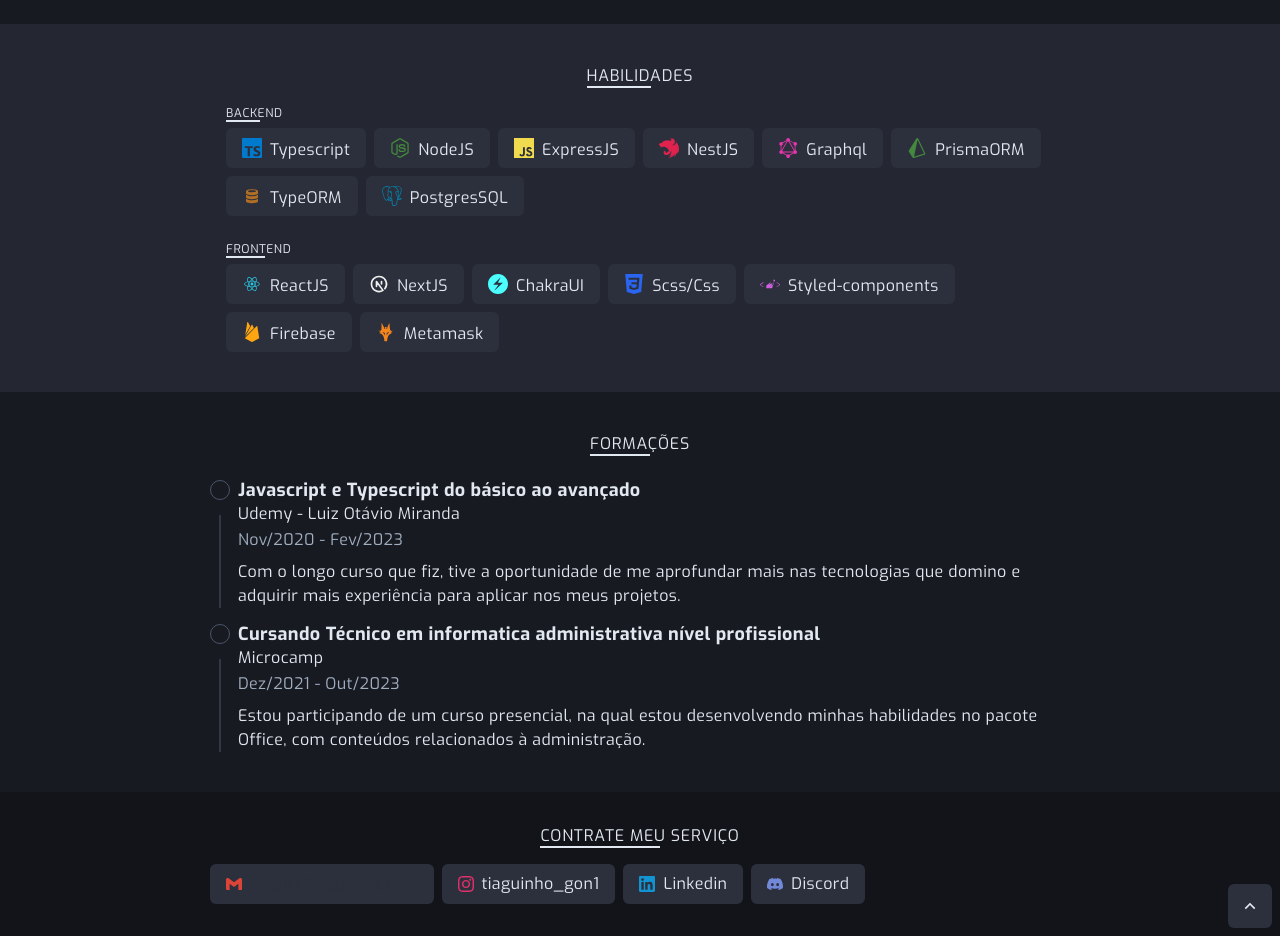
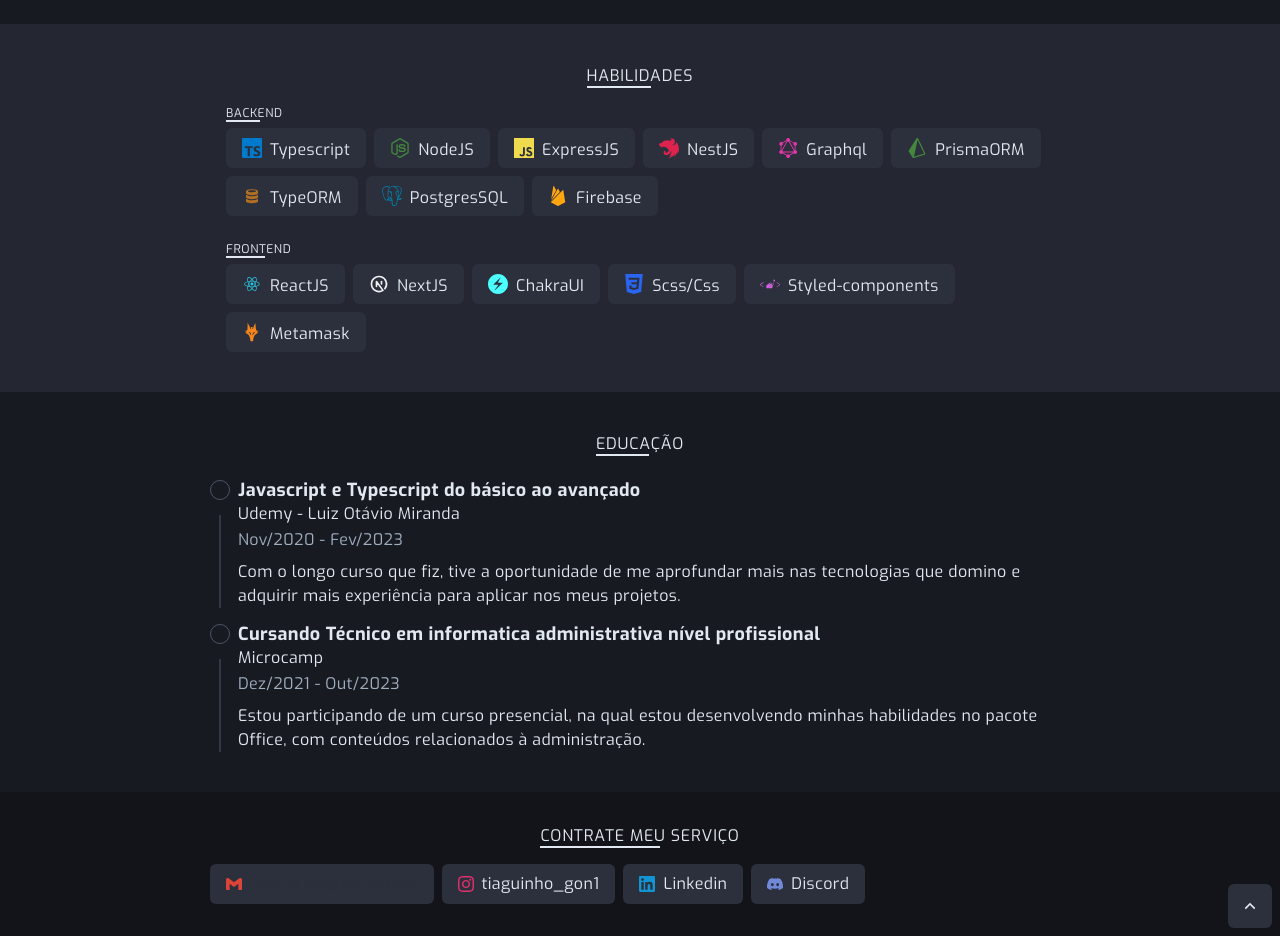
Before and after one commit to Tiaguin061/me-porfolio, a Next.js app: page / in a window 1280 px wide. Shown: the part 1420-2356 px from the top of the page. Built offline with nearby package versions, Linux system fonts and the light colour scheme.

Commit message:
refactor: Using skills elements and changed topic title

```diff
--- a/src/modules/Home/components/FormationsListSection/index.tsx
+++ b/src/modules/Home/components/FormationsListSection/index.tsx
@@ -23,7 +23,7 @@ export function FormationsListSection() {
           my="0"
           maxW={860}
         >
-          <SectionTitle>Formações</SectionTitle>
+          <SectionTitle>Educação</SectionTitle>
 
           <Flex mt={6} justifyContent="flex-start" w="100%">
             <Flex
--- a/src/modules/Home/components/SkillsSection/BackendSkills.tsx
+++ b/src/modules/Home/components/SkillsSection/BackendSkills.tsx
@@ -1,18 +1,8 @@
 import { Box, Flex } from "@chakra-ui/react";
 
-import {
-  SiJavascript,
-  SiTypescript,
-  SiNestjs,
-  SiPrisma,
-  SiPostgresql,
-} from "react-icons/si";
-import { GrGraphQl } from "react-icons/gr";
-import { DiDatabase } from "react-icons/di";
-import { FaNodeJs } from "react-icons/fa";
+import { backend } from "@/utils/skillsElements";
 
 import { SectionTitle } from "@/components/SectionTitle";
-import { Skill } from "@/components/Skill";
 
 export function BackendSkills() {
   return (
@@ -22,36 +12,15 @@ export function BackendSkills() {
       </SectionTitle>
 
       <Box display="flex" flexWrap="wrap" gap={2}>
-        <Skill
-          icon={<SiTypescript color="#007acc" size={20} />}
-          title="Typescript"
-        />
-
-        <Skill icon={<FaNodeJs color="#44883e" size={20} />} title="NodeJS" />
-
-        <Skill
-          icon={<SiJavascript color="#F0DB4F" size={20} />}
-          title="ExpressJS"
-        />
-
-        <Skill icon={<SiNestjs color="#E0234E" size={20} />} title="NestJS" />
-
-        <Skill icon={<GrGraphQl color="#e535ab" size={20} />} title="Graphql" />
-
-        <Skill
-          icon={<SiPrisma color="#44883e" size={20} />}
-          title="PrismaORM"
-        />
-
-        <Skill
-          icon={<DiDatabase color="#b16e25" size={20} />}
-          title="TypeORM"
-        />
-
-        <Skill
-          icon={<SiPostgresql color="#008bb9" size={20} />}
-          title="PostgresSQL"
-        />
+        {backend.typescript}
+        {backend.nodejs}
+        {backend.expressjs}
+        {backend.nestjs}
+        {backend.graphql}
+        {backend.prismaorm}
+        {backend.typeorm}
+        {backend.postgressql}
+        {backend.firebase}
       </Box>
     </Flex>
   );
--- a/src/modules/Home/components/SkillsSection/FrontendSkills.tsx
+++ b/src/modules/Home/components/SkillsSection/FrontendSkills.tsx
@@ -1,17 +1,8 @@
 import { Box, Flex } from "@chakra-ui/react";
 
-import {
-  SiChakraui,
-  SiCss3,
-  SiStyledcomponents,
-  SiFirebase,
-} from "react-icons/si";
-import { DiReact } from "react-icons/di";
-import { TbBrandNextjs } from "react-icons/tb";
-import { GiFoxHead } from "react-icons/gi";
+import { SectionTitle } from "@/components/SectionTitle";
 
-import { SectionTitle } from "@/components/SectionTitle";
-import { Skill } from "@/components/Skill";
+import { frontend } from "@/utils/skillsElements";
 
 export function FrontendSkills() {
   return (
@@ -21,34 +12,12 @@ export function FrontendSkills() {
       </SectionTitle>
 
       <Box display="flex" flexWrap="wrap" gap={2}>
-        <Skill icon={<DiReact color="#2ac7e3" size={20} />} title="ReactJS" />
-
-        <Skill
-          icon={<TbBrandNextjs color="#eff0ef" size={20} />}
-          title="NextJS"
-        />
-
-        <Skill
-          icon={<SiChakraui color="#4BFFFF" size={20} />}
-          title="ChakraUI"
-        />
-
-        <Skill icon={<SiCss3 color="#2965f1" size={20} />} title="Scss/Css" />
-
-        <Skill
-          icon={<SiStyledcomponents color="#d762e6" size={20} />}
-          title="Styled-components"
-        />
-
-        <Skill
-          icon={<SiFirebase color="#FFA611" size={20} />}
-          title="Firebase"
-        />
-
-        <Skill
-          icon={<GiFoxHead color="#F6851B" size={20} />}
-          title="Metamask"
-        />
+        {frontend.reactjs}
+        {frontend.nextjs}
+        {frontend.chakraui}
+        {frontend.scss}
+        {frontend.styledcomponents}
+        {frontend.metamask}
       </Box>
     </Flex>
   );
--- a/src/utils/skillsElements.tsx
+++ b/src/utils/skillsElements.tsx
@@ -50,6 +50,9 @@ export const backend = {
   graphql: (
     <Skill icon={<GrGraphQl color="#e535ab" size={20} />} title="Graphql" />
   ),
+  firebase: (
+    <Skill icon={<SiFirebase color="#FFA611" size={20} />} title="Firebase" />
+  ),
 };
 
 export const frontend = {
@@ -69,9 +72,6 @@ export const frontend = {
       title="Styled-components"
     />
   ),
-  firebase: (
-    <Skill icon={<SiFirebase color="#FFA611" size={20} />} title="Firebase" />
-  ),
   metamask: (
     <Skill icon={<GiFoxHead color="#F6851B" size={20} />} title="Metamask" />
   ),
```
